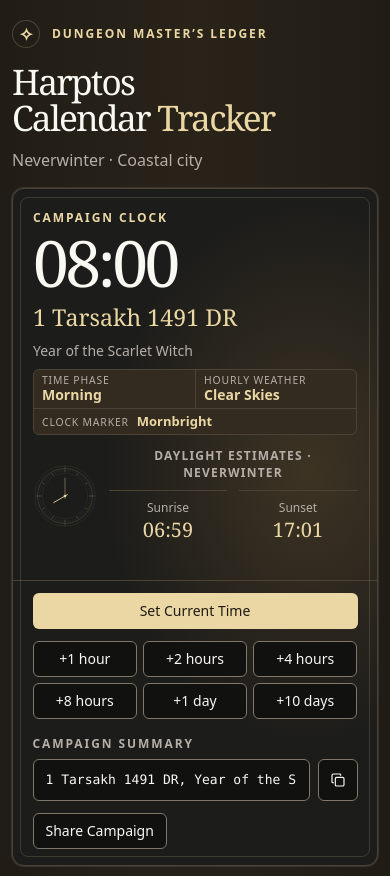
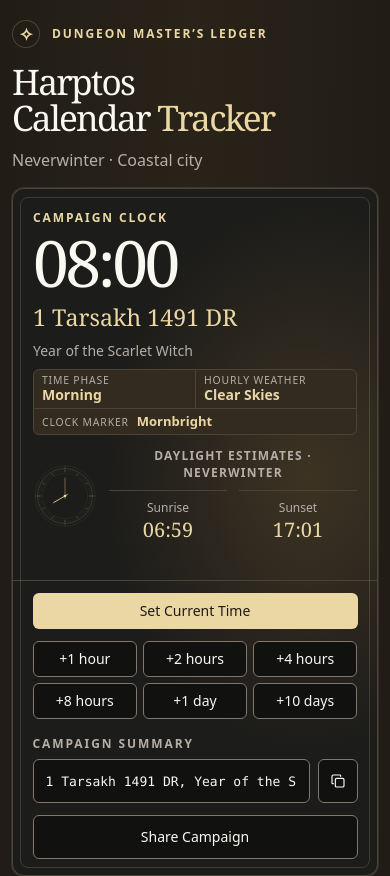
Before and after one commit to starbornone/harptos-calendar-tracker, a React (Vite) app: page / in a window 390 px wide. Shown: the top 876 px of the page. Built offline with nearby package versions, Linux system fonts and the light colour scheme.

Commit message:
fix: align the campaign share button

```diff
--- a/src/index.css
+++ b/src/index.css
@@ -266,6 +266,7 @@
 }
 
 .campaign-summary-row {
+  --summary-control-height: 2.75rem;
   display: grid;
   grid-template-columns: minmax(0, 1fr) auto;
   align-items: end;
@@ -305,6 +306,11 @@
   display: grid;
   grid-template-columns: minmax(0, 1fr) 2.5rem;
   gap: 0.5rem;
+}
+
+.summary-copy-field > input,
+.campaign-summary-row > button {
+  height: var(--summary-control-height);
 }
 
 .summary-copy-field > button {
@@ -501,10 +507,6 @@
     grid-template-columns: minmax(0, 1fr);
   }
 
-  .campaign-summary-row > button {
-    justify-self: start;
-  }
-
   .ledger {
     width: min(68rem, 100% - 1.5rem);
     padding-block-start: 1.25rem;
```
